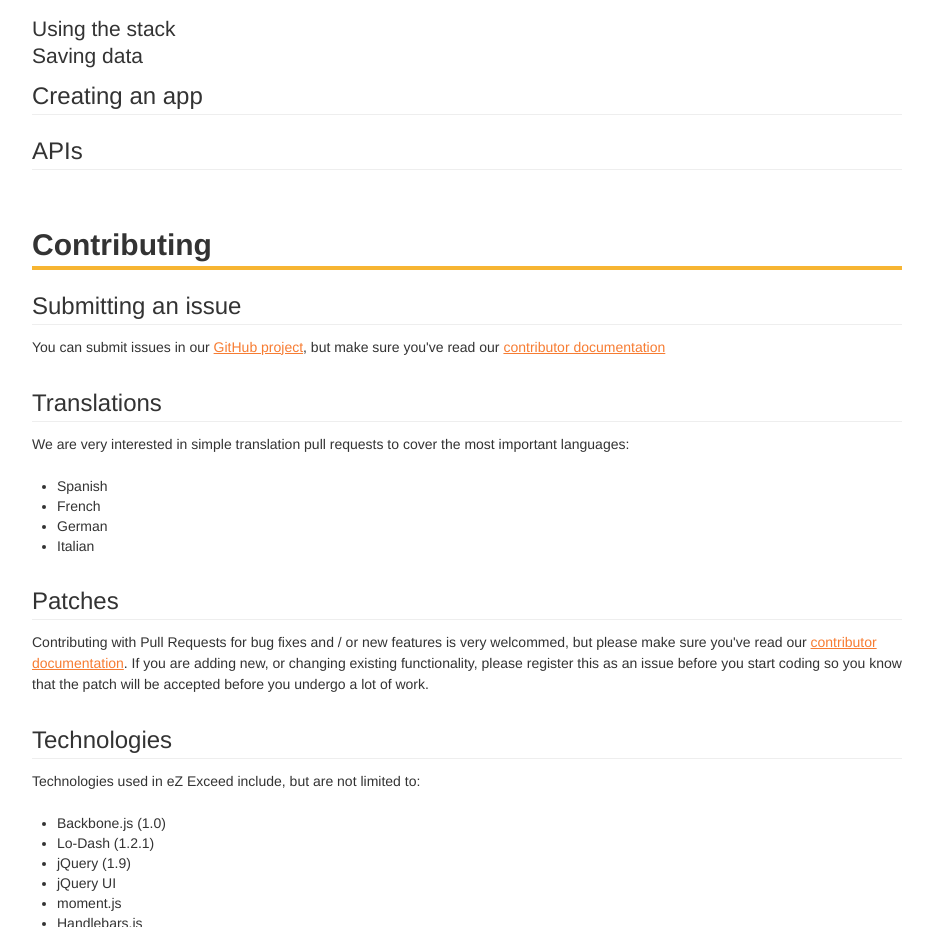
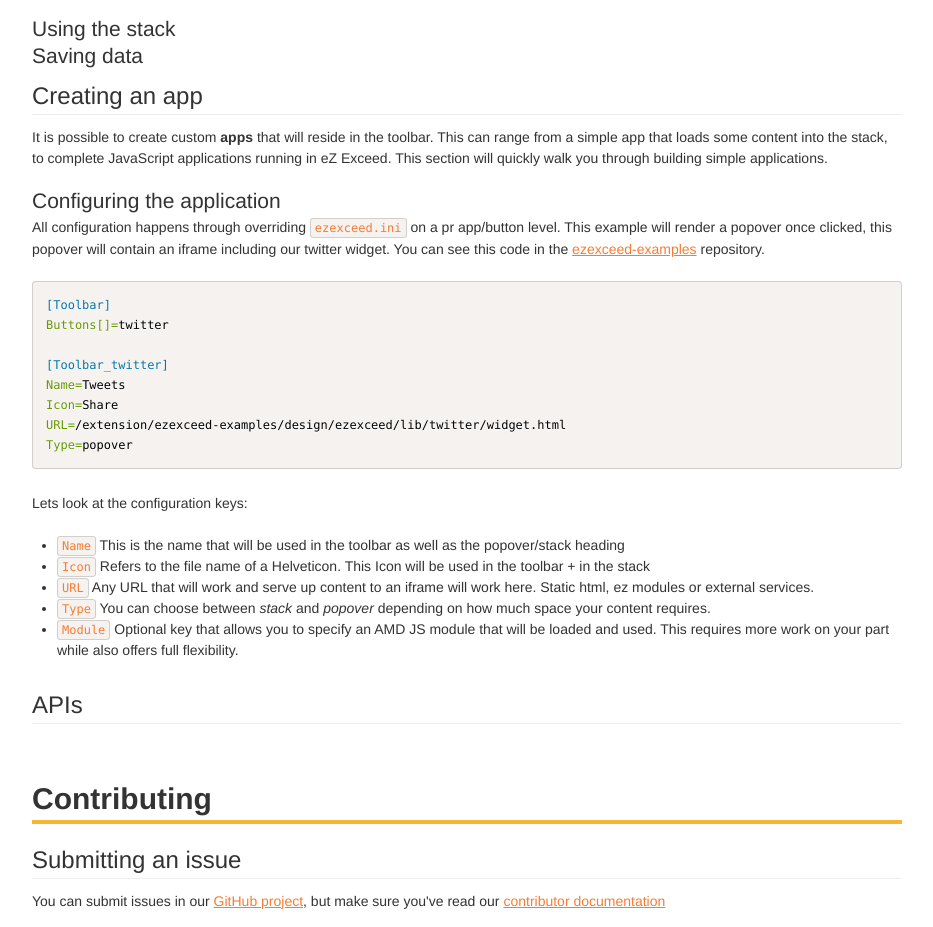
Before and after one commit to KeyteqLabs/ezexceed-guide, a website: page index.html in a window 1280 px wide. Shown: the part 7483-8410 px from the top of the page, without its empty margins (323-1256 px from the left). Drawn offline with Linux system fonts and the light colour scheme.

Commit message:
Document how to create basic toolbar applications for Exceed

```diff
--- a/index.html
+++ b/index.html
@@ -384,6 +384,29 @@ ID=&lt;yourid&gt;</code></pre>
 
 <h2><a id="extensibility-creating-an-app" href="#extensibility-creating-an-app"></a> Creating an app</h2>
 
+                    <p>It is possible to create custom <strong>apps</strong> that will reside in the toolbar. This can range from a simple app that loads some content into the stack, to complete JavaScript applications running in eZ Exceed. This section will quickly walk you
+                        through building simple applications.</p>
+
+<h3>Configuring the application</h3>
+
+                    <p>All configuration happens through overriding <code>ezexceed.ini</code> on a pr app/button level. This example will render a popover once clicked, this popover will contain an iframe including our twitter widget. You can see this code in the <a href="https://github.com/KeyteqLabs/ezexceed-examples">ezexceed-examples</a> repository.</p>
+<pre><code class="lang-ini">[Toolbar]
+Buttons[]=twitter
+
+[Toolbar_twitter]
+Name=Tweets
+Icon=Share
+URL=/extension/ezexceed-examples/design/ezexceed/lib/twitter/widget.html
+Type=popover</code></pre>
+
+                    <p>Lets look at the configuration keys:</p>
+                    <ul>
+                        <li><code>Name</code> This is the name that will be used in the toolbar as well as the popover/stack heading</li>
+                        <li><code>Icon</code> Refers to the file name of a Helveticon. This Icon will be used in the toolbar + in the stack</li>
+                        <li><code>URL</code> Any URL that will work and serve up content to an iframe will work here. Static html, ez modules or external services.</li>
+                        <li><code>Type</code> You can choose between <em>stack</em> and <em>popover</em> depending on how much space your content requires.</li>
+                        <li><code>Module</code> Optional key that allows you to specify an AMD JS module that will be loaded and used. This requires more work on your part while also offers full flexibility.</li>
+                    </ul>
 
 <h2><a id="extensibility-apis" href="#extensibility-apis"></a> APIs</h2>
 
```
Also changed, not shown: docs/06-extensibility.html (+23 -0 lines), src/06-extensibility.md (+29 -2 lines), README.md.
